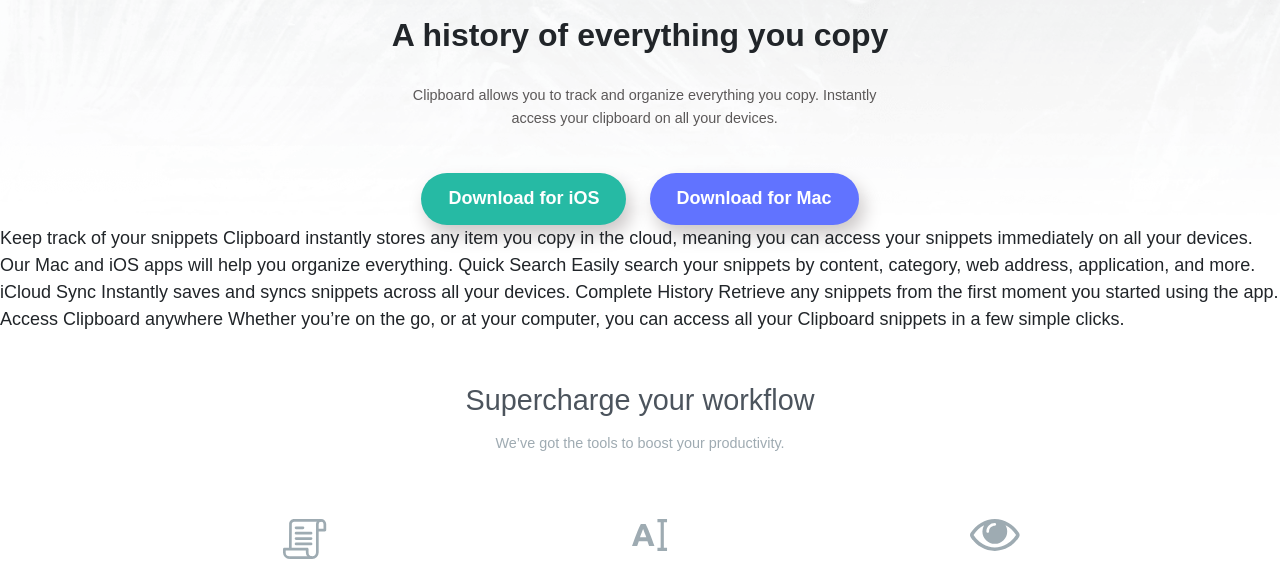
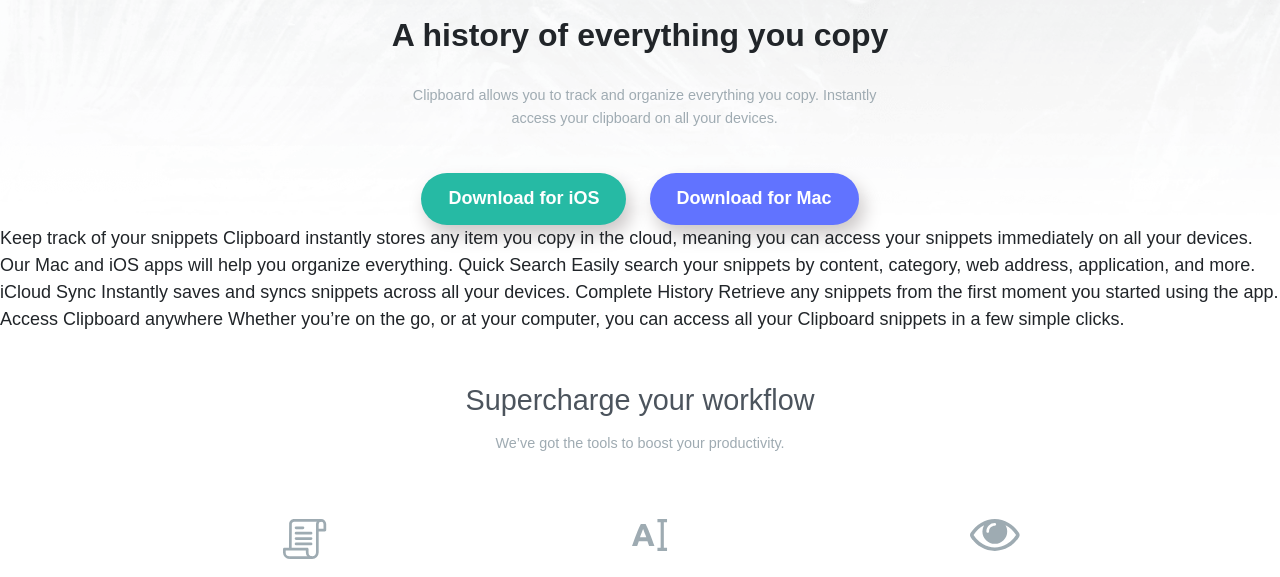
Before and after one commit to ayebravo/Clipboard-landing-page, a plain HTML site: page index.html in a window 1280 px wide. Shown: the part 223-800 px from the top of the page. Drawn offline with nearby package versions, Linux system fonts and the light colour scheme; a web font is replaced by a local one.

Commit message:
Changed text's color in header section

```diff
--- a/styles.css
+++ b/styles.css
@@ -90,7 +90,7 @@ img.header__logo {
 }
 
 .header__text--area .header__subtitle {
-  color: #5b5858;
+  color: hsl(201, 11%, 66%); /* ayebravo: Changed the color */
   width: 64%; /*I'm considering using a line break. You could give it a try*/
   line-height: 1.6;
   text-align: center;
```
